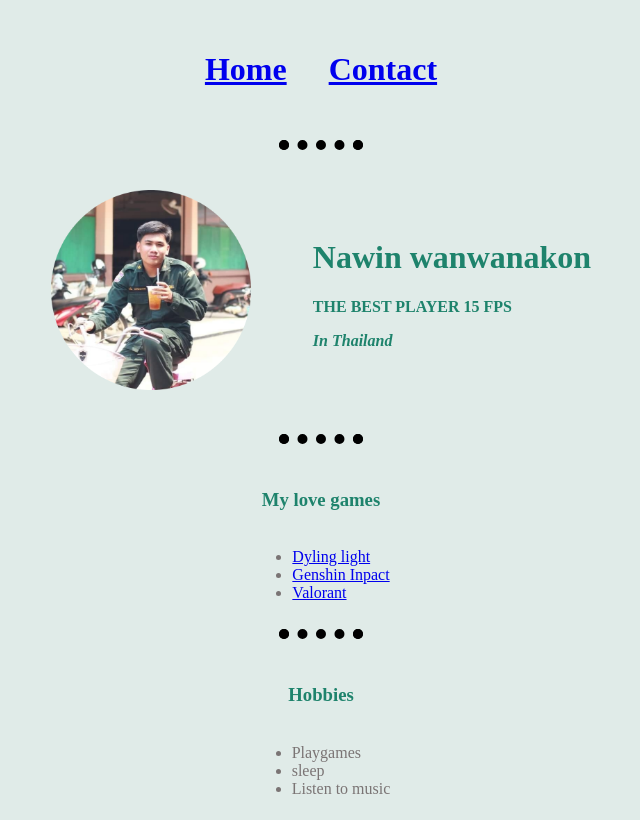
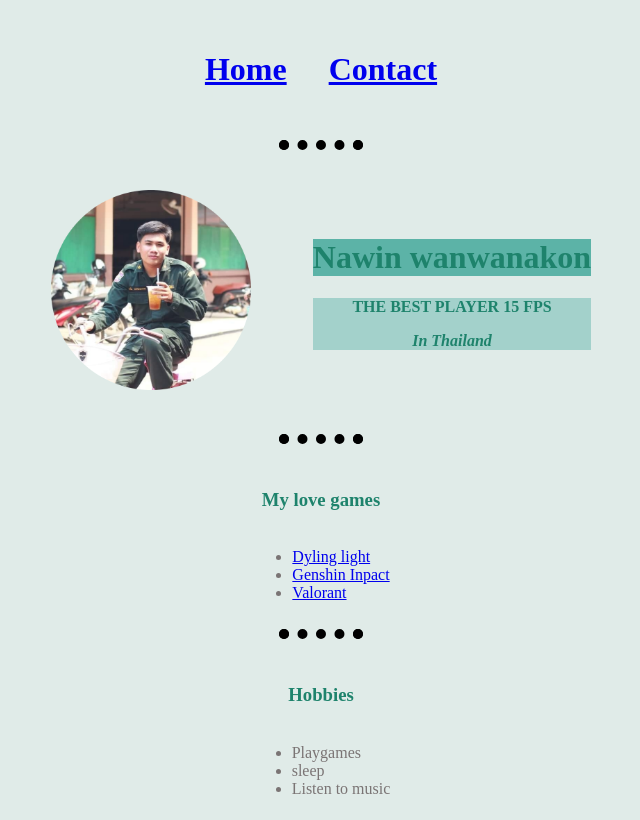
Before and after one commit to Nawin0/Travel, a plain HTML site: page index.html in a window 1280 px wide. Shown: the top 820 px of the page, without its empty margins (319-959 px from the left). Drawn offline with Linux system fonts and the light colour scheme.

Commit message:
Add files via upload

```diff
--- a/css/style.css
+++ b/css/style.css
@@ -15,6 +15,18 @@ hr {
 
 img {
   height: 200px;
+}
+
+#id {
+  background-color: #a3d1cb;
+  color: #298797;
+
+}
+
+.class {
+  background-color: #5cb3a7;
+  color: #bd3a3a;
+
 }
 
 body {
--- a/index.html
+++ b/index.html
@@ -6,11 +6,14 @@
   <meta charset="UTF-8" />
   <meta http-equiv="X-UA-Compatible" content="IE=edge" />
   <meta name="viewport" content="width=device-width, initial-scale=1.0" />
-  <title>🦠ว้าวไปอ่านเนื้อหาเว็ปเหอะ</title>
+  <title>ว้าวไปอ่านเนื้อหาเว็ปเหอะ</title>
+
+
+
+  <link rel="stylesheet" href="css/style.css">
+  <link rel="shortcut icon" href="img/favicon.ico">
 
 </head>
-
-<link rel="stylesheet" href="css/style.css">
 
 <body>
 
@@ -34,9 +37,16 @@
         <img src="img/edit.png" height="200px" alt="วินเหล่ท่อ">
       </td>
       <td>
-        <h1>Nawin wanwanakon</h1>
-        <p> <strong>THE BEST PLAYER 15 FPS</strong> </p>
-        <p> <em><strong> In Thailand </em></strong> </p>
+
+        <div align="center" class="class">
+          <h1>Nawin wanwanakon</h1>
+        </div>
+
+        <div align="center" id="id">
+          <p> <strong>THE BEST PLAYER 15 FPS</strong> </p>
+          <p> <em><strong> In Thailand </em></strong> </p>
+        </div>
+
       </td>
 
     </table>
```
Also changed, not shown: Contact.html (+3 -2 lines), img/favicon.ico (added).
